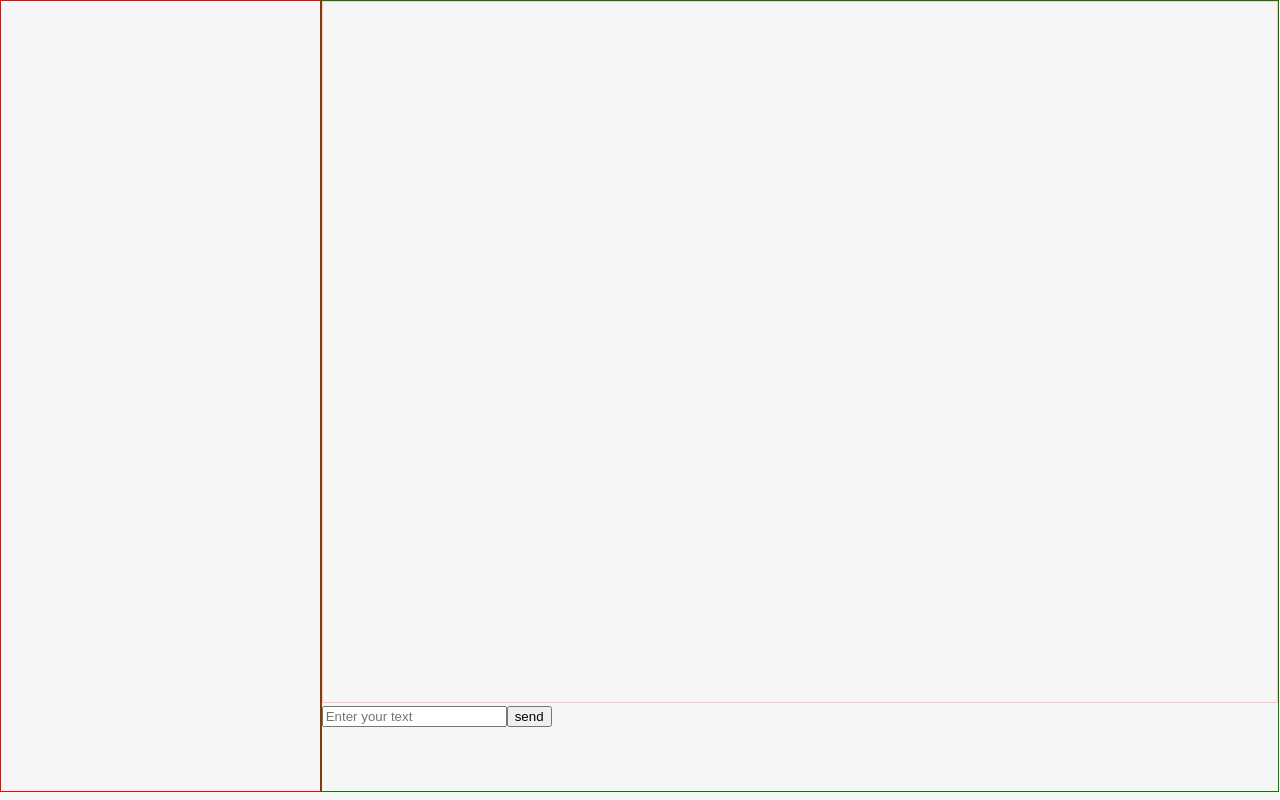
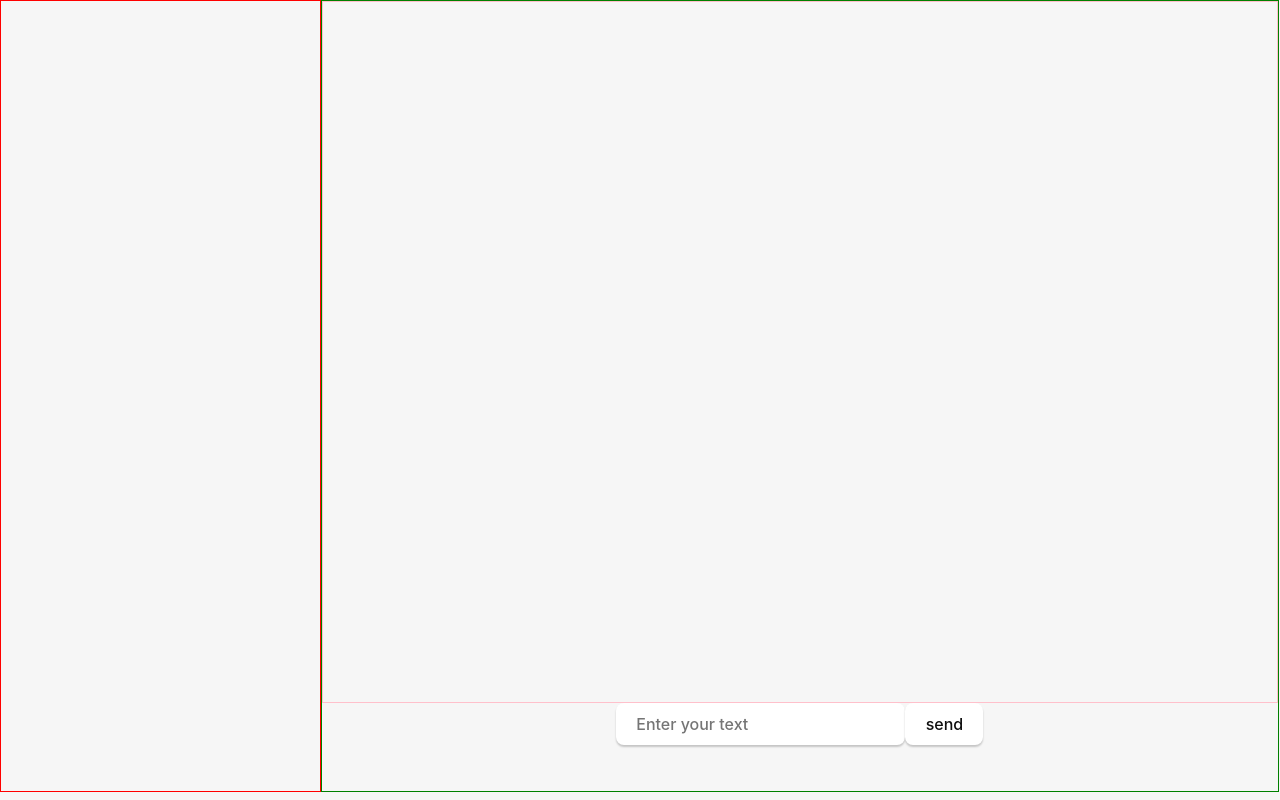
Before and after one commit to EdyAdmin/Fluxus, a React (Vite) app: page / in a window 1280 px wide. Built offline with nearby package versions, Linux system fonts and the light colour scheme.

Commit message:
fix: eliminar código de conflicto en estilos de mensajes

```diff
--- a/src/App.css
+++ b/src/App.css
@@ -64,13 +64,8 @@
   border: 1px solid pink;
 }
 
-<<<<<<< HEAD
-
 .celda.other-message {
   align-self: flex-start;
-=======
-.celda:nth-child(even){
->>>>>>> 144a9f302081ce72351dee66ea032f5253134999
   padding-left: 20px;
 }
 
```
